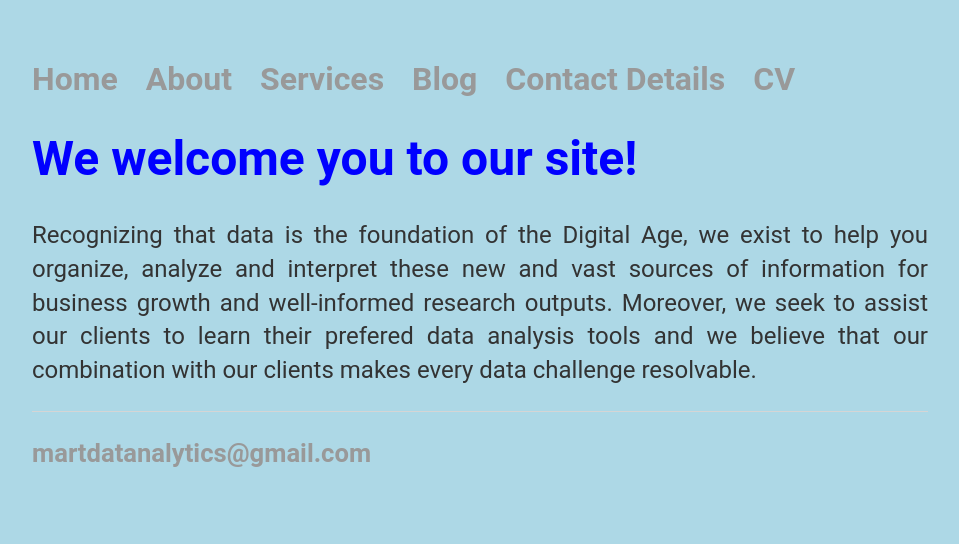
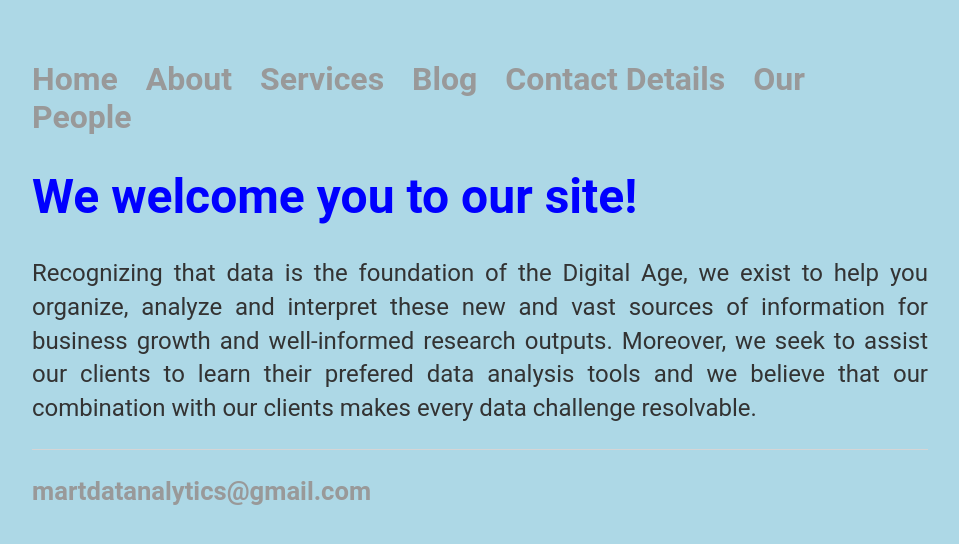
Before and after one commit to martdatanalytics/martdatanalytics.github.io, a Jekyll site: the page built from index.html, in a window 1280 px wide. Shown: the top 544 px of the page, without its empty margins (160-1119 px from the left). Built offline with Jekyll 4.4.1, drawn with Linux system fonts in a browser that asks for light colours.

Commit message:
Update default.html

```diff
--- a/_layouts/default.html
+++ b/_layouts/default.html
@@ -13,7 +13,7 @@
 				<li style="color:blue;"><a href="/services">Services</a></li>
 	        		<li style="color:blue;"><a href="/blog">Blog</a></li>
 				<li style="color:blue;"><a href="/contact">Contact Details</a></li>
-				<li style="color:blue;"><a href="/cv">CV</a></li>
+				<li style="color:blue;"><a href="/cv">Our People</a></li>
 	    		</ul>
 			</nav>
 			<div class="container">
```
